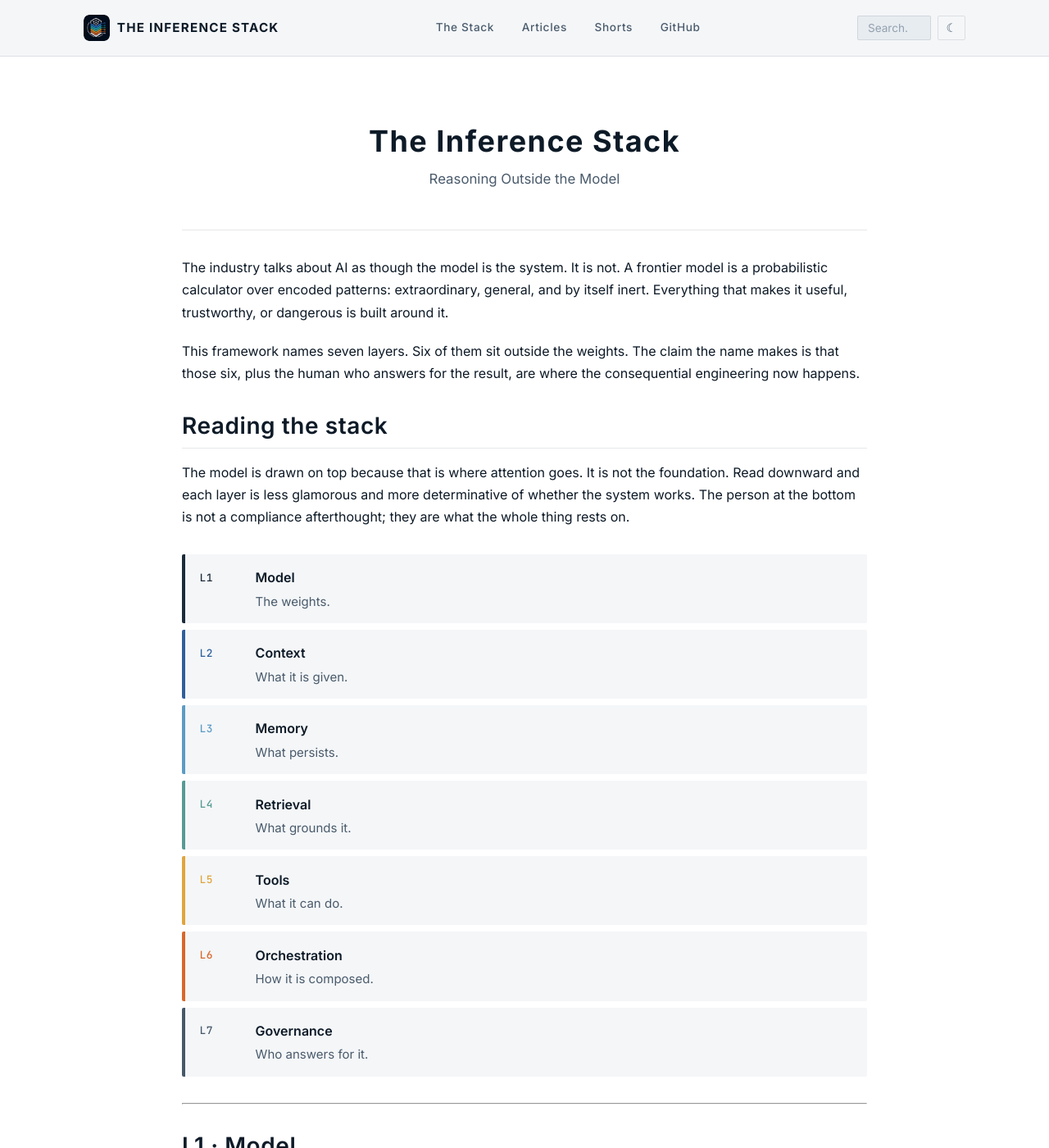
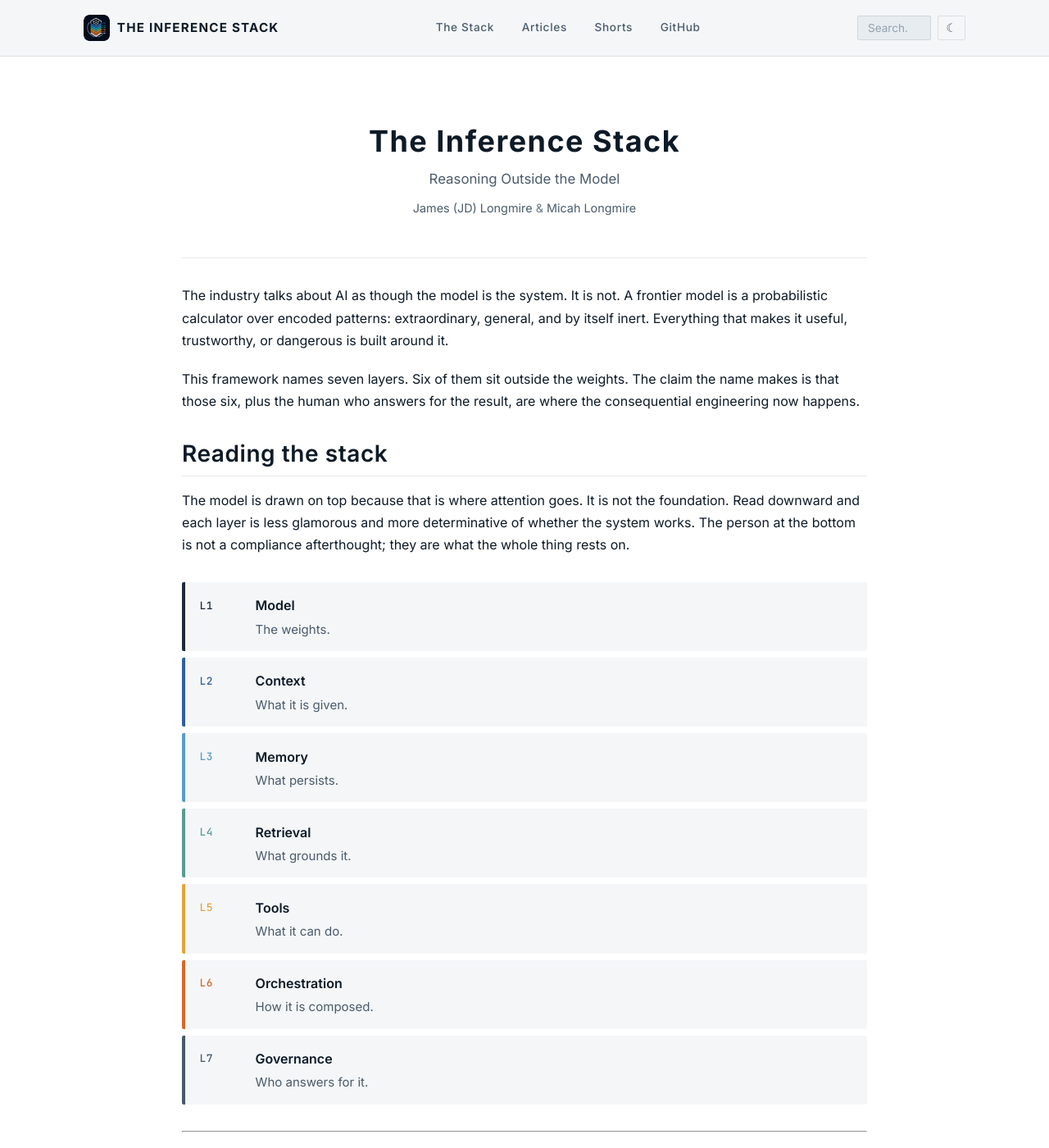
Before and after one commit to jdlongmire/inference-stack, a Jekyll site: the page built from docs/stack/index.md, in a window 1280 px wide and 1400 px high. Shown: the whole window at 82% size. Built offline with Jekyll 4.4.1, drawn with Linux system fonts in a browser that asks for light colours; comment, search, counter and statistics services are not loaded; some of the changed text lies outside the part shown.

Commit message:
Add Micah Longmire as co-author of The Inference Stack
ORCID 0009-0006-7608-9322, verified against the ORCID public API rather than
taken from recall.

Co-authorship is applied at the site and framework level: footer, homepage
authors block, README, and an explicit byline plus citation on /stack/.

site.author stays single-authored on purpose. It is the SEO fallback for the 25
inherited articles that carry no byline of their own, and widening it would have
attached Micah's name to articles he did not write. The six paper-layout pages
all set their own author already, so nothing there is affected. No inherited
article or framework paper was touched.

Human-Curated, AI-Enabled (HCAE)

```diff
--- a/docs/_config.yml
+++ b/docs/_config.yml
@@ -1,7 +1,16 @@
 # The Inference Stack – Jekyll configuration
 title: The Inference Stack
 description: "Reasoning Outside the Model. The seven layers of engineering above the weights."
+# site.author is the per-page fallback for the 25 inherited articles that carry no
+# byline of their own. It stays single-author deliberately: those articles predate the
+# co-authorship and Micah did not write them. Site- and framework-level authorship is
+# stated explicitly in `authors` below and rendered in the footer and on /stack/.
 author: "James (JD) Longmire"
+authors:
+  - name: "James (JD) Longmire"
+    orcid: "0009-0009-1383-7698"
+  - name: "Micah Longmire"
+    orcid: "0009-0006-7608-9322"
 email: jdlongmire@outlook.com
 url: "https://inference.thinxai.net"
 baseurl: ""
@@ -38,6 +47,7 @@ social:
   name: "James (JD) Longmire"
   links:
     - "https://orcid.org/0009-0009-1383-7698"
+    - "https://orcid.org/0009-0006-7608-9322"
     - "https://github.com/jdlongmire"
     - "https://zenodo.org/communities/ai-research-philosophy"
     - "https://airesearchandphilosophy.substack.com/"
--- a/docs/_includes/footer.html
+++ b/docs/_includes/footer.html
@@ -2,7 +2,8 @@
   <div class="container">
     <p>
       The Inference Stack &copy; {{ 'now' | date: '%Y' }}
-      <a href="https://orcid.org/0009-0009-1383-7698">James (JD) Longmire</a>
+      <a href="https://orcid.org/0009-0009-1383-7698">James (JD) Longmire</a> &amp;
+      <a href="https://orcid.org/0009-0006-7608-9322">Micah Longmire</a>
     </p>
     <p>
       <a href="https://zenodo.org/communities/ai-research-philosophy">Zenodo Archive</a> &middot;
--- a/docs/assets/css/style.css
+++ b/docs/assets/css/style.css
@@ -1111,3 +1111,10 @@ li {
   .layer-stack li { grid-template-columns: 2.5rem 1fr; gap: 0.7rem; padding: 0.8rem 0.85rem; }
   .site-title-text { font-size: 0.95rem; }
 }
+
+.topic-header .byline {
+  margin-top: 0.6rem;
+  font-size: 0.9rem;
+  color: var(--text-muted);
+}
+.topic-header .byline a { color: var(--text-secondary); }
--- a/docs/stack/index.md
+++ b/docs/stack/index.md
@@ -8,6 +8,10 @@ image: /assets/brand/og-banner.png
 <div class="topic-header">
   <h1>The Inference Stack</h1>
   <p>Reasoning Outside the Model</p>
+  <p class="byline">
+    <a href="https://orcid.org/0009-0009-1383-7698">James (JD) Longmire</a> &amp;
+    <a href="https://orcid.org/0009-0006-7608-9322">Micah Longmire</a>
+  </p>
 </div>
 
 The industry talks about AI as though the model is the system. It is not. A frontier
@@ -118,4 +122,9 @@ names the arrangement: the machine does the work, the person owns the result.
 This framework is under active development. The layers are stable enough to reason with
 and loose enough to argue about; the articles and shorts on this site develop them.
 
+## Citation
+
+> Longmire, J.D. & Longmire, M. (2026). *The Inference Stack: Reasoning Outside the Model.*
+> https://inference.thinxai.net/stack/
+
 *Human-Curated, AI-Enabled (HCAE)*
```
Also changed, not shown: docs/index.md (+7 -2 lines), README.md.
